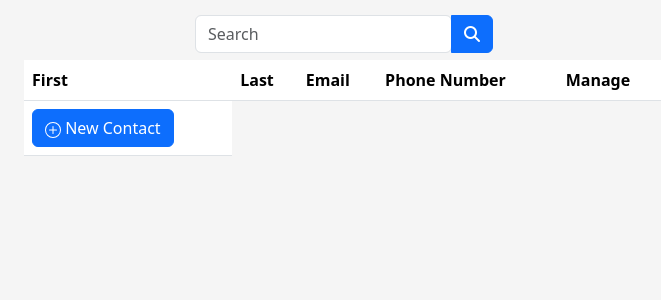
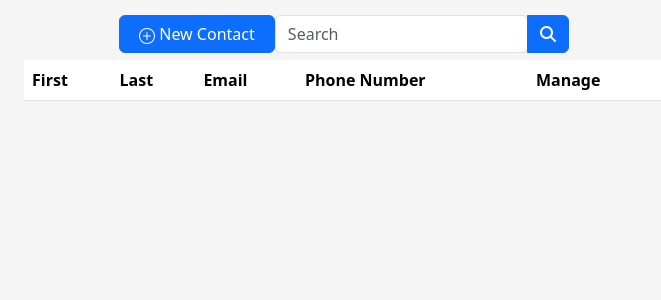
Before and after one commit to cop340212/group12, a PHP site: page /home/main.html in a window 1280 px wide. Shown: the top 300 px of the page, without its empty margins (296-957 px from the left). Run offline with PHP 8.4, Linux system fonts and the light colour scheme; lists and menus that the app fills with data are empty; some libraries are stand-ins or nearby versions.

Commit message:
Repositioned contact button to less intrusive spot

```diff
--- a/css/main.css
+++ b/css/main.css
@@ -13,8 +13,21 @@ body {
 }
 
 .main-search {
-  max-width: 360px;
+  display:flex;
+  max-width: 480px;
   padding: 15px;
+}
+
+#addNewContactButton{
+  float:left;
+  display:inline;
+  width: 175px;
+  white-space: nowrap;
+}
+#searchInput{
+  float:left;
+  display:inline;
+  width: 75%;
 }
 
 th, td {
--- a/home/main.html
+++ b/home/main.html
@@ -17,6 +17,13 @@
     <!-- CSS Template -->
     <link href="../css/main.css" rel="stylesheet">
     <main class="main-search position-absolute top-0 start-50 translate-middle-x">
+      <button type="button" id="addNewContactButton" class="btn btn-primary" data-bs-toggle="modal" data-bs-target="#aboutModal">
+        <svg xmlns="http://www.w3.org/2000/svg" width="16" height="16" fill="currentColor" class="bi bi-plus-circle" viewBox="0 0 16 16">
+          <path d="M8 15A7 7 0 1 1 8 1a7 7 0 0 1 0 14zm0 1A8 8 0 1 0 8 0a8 8 0 0 0 0 16z"/>
+          <path d="M8 4a.5.5 0 0 1 .5.5v3h3a.5.5 0 0 1 0 1h-3v3a.5.5 0 0 1-1 0v-3h-3a.5.5 0 0 1 0-1h3v-3A.5.5 0 0 1 8 4z"/>
+        </svg>
+        New Contact
+      </button>
       <form id="searchInput" action="javascript:myFunction()">
         <div class="input-group rounded">
             <input type="search" class="form-control rounded"  placeholder="Search" aria-label="Search" aria-describedby="search-addon" />
@@ -77,6 +84,7 @@
       </div>
     </div>
     <!-- Table will prioritize width:50% but will never wrap the text to maintain readability-->
+
     <table style="width:50%" class="table table-hover text-nowrap">
       <thead>
         <tr>
@@ -86,19 +94,7 @@
           <th class="th-lg">Phone Number</th>
           <th class="th-lg">Manage</th>
         </tr>
-      </thead>
-      <tbody id="output-table-body">
-        <tr id="addButtonRow">
-          <td>
-            <button type="button" id="addNewContactButton" class="btn btn-primary" data-bs-toggle="modal" data-bs-target="#aboutModal">
-              <svg xmlns="http://www.w3.org/2000/svg" width="16" height="16" fill="currentColor" class="bi bi-plus-circle" viewBox="0 0 16 16">
-                <path d="M8 15A7 7 0 1 1 8 1a7 7 0 0 1 0 14zm0 1A8 8 0 1 0 8 0a8 8 0 0 0 0 16z"/>
-                <path d="M8 4a.5.5 0 0 1 .5.5v3h3a.5.5 0 0 1 0 1h-3v3a.5.5 0 0 1-1 0v-3h-3a.5.5 0 0 1 0-1h3v-3A.5.5 0 0 1 8 4z"/>
-              </svg>
-              New Contact
-            </button>
-          </td>
-        </tr>
+
       </tbody>
     </table>
   </body>
```
